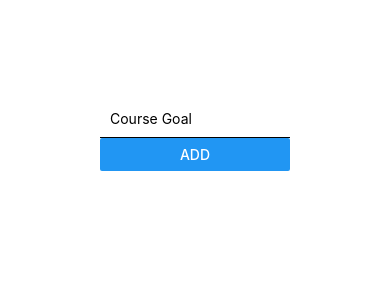
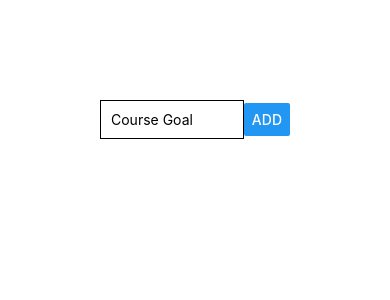
Before and after one commit to noel88/study_react, a React Native app in the folder rn-complete-guide/: screen / in a window 390 px wide. Shown: the top 300 px of the page. Built offline with nearby package versions, Linux system fonts and the light colour scheme.

Commit message:
udemy - 22. Flexbox & Layouts (Intro)

```diff
--- a/rn-complete-guide/App.js
+++ b/rn-complete-guide/App.js
@@ -4,10 +4,10 @@ import { StyleSheet, Text, View, Button, TextInput } from 'react-native';
 export default function App() {
   return (
     <View style={{padding: 100}}>
-     <View>
+     <View style={{flexDirection: 'row', justifyContent: 'space-between', alignItems: 'center'}}>
        <TextInput
            placeholder="Course Goal"
-           style={{ borderColor: 'black', borderBottomWidth: 1, padding: 10}}
+           style={{ width: '80%', borderColor: 'black', borderWidth: 1, padding: 10}}
        />
        <Button title="ADD" />
      </View>
```
